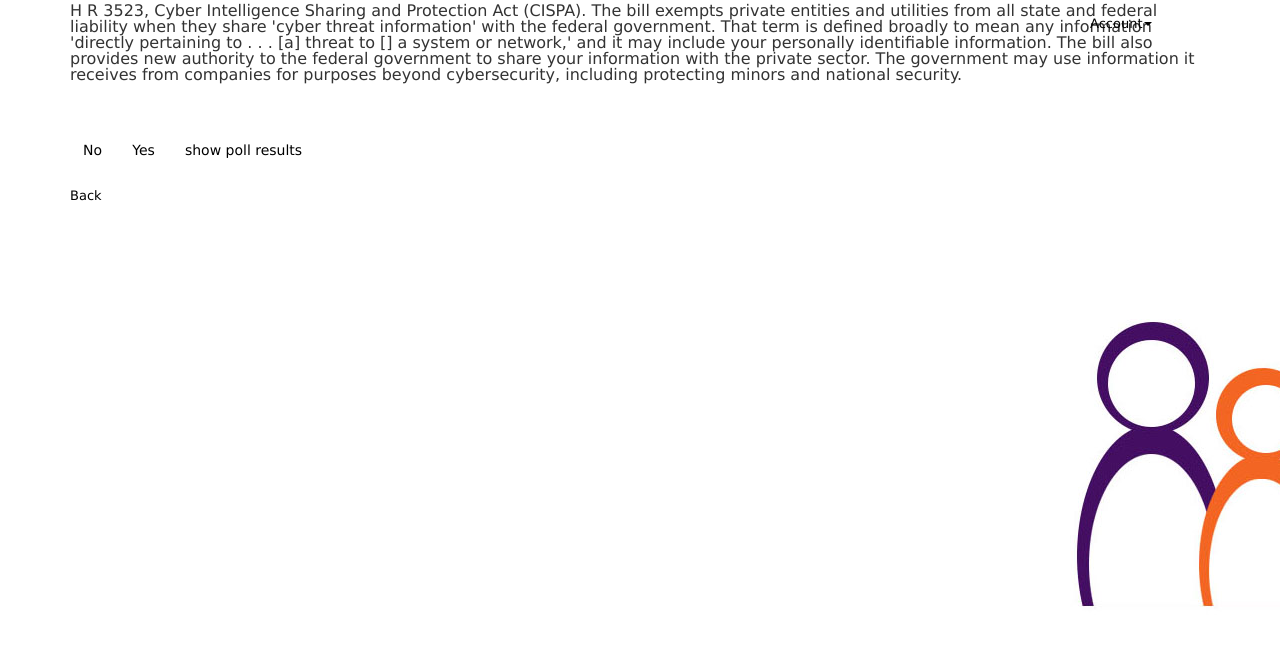
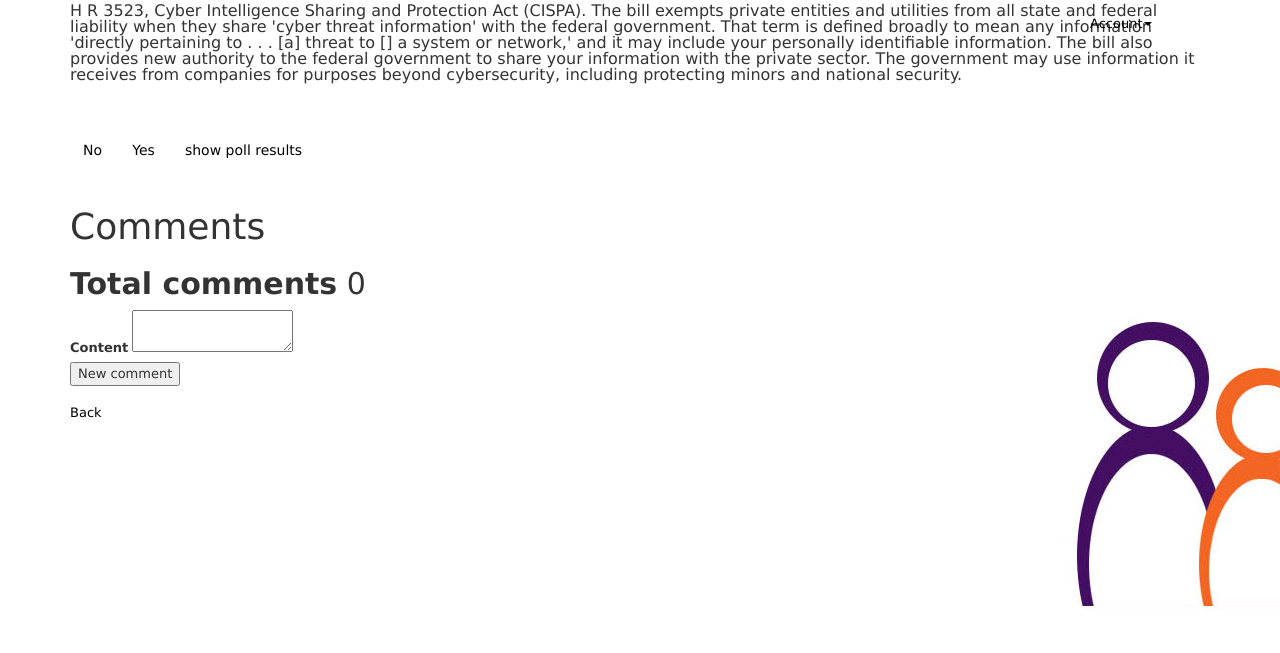
Before and after one commit to asqus/mvp, a Rails app: page /polls/5 in a window 1280 px wide. Shown: the part 147-800 px from the top of the page. Run offline with Rails 7, Linux system fonts and the light colour scheme; a user stored in the database is signed in; data comes from the database, SQL or seed files in the repository; data that the repository does not hold is empty; style sheets or scripts are compiled from the project's sources; parts of the project's set-up code (start-up, migrations or seed data) failed here and were passed over; some libraries are stand-ins or nearby versions.

Commit message:
added comments

```diff
--- a/app/controllers/polls_controller.rb
+++ b/app/controllers/polls_controller.rb
@@ -15,6 +15,7 @@ class PollsController < ApplicationController
   # GET /polls/1.json
   def show
     @poll = Poll.find(params[:id])
+    @comments = @poll.comments.order("created_at DESC").paginate( :page => params[:page]||1,:per_page => 10)
 
     respond_to do |format|
       format.html # show.html.erb
--- /dev/null
+++ b/app/models/comment.rb
@@ -0,0 +1,4 @@
+class Comment < ActiveRecord::Base
+  belongs_to :commentable, :polymorphic => true
+  attr_accessible :author, :content, :user_id
+end
--- a/app/models/poll.rb
+++ b/app/models/poll.rb
@@ -18,6 +18,7 @@ class Poll < ActiveRecord::Base
   # has_many :answers, dependent: :destroy
   has_many :up_relations, foreign_key: "user_id", dependent: :destroy
   has_many :voters, through: :up_relations, source: :user_id
+  has_many :comments, as: :commentable
 
   validates :user_id, presence: true
   validates :official_id, presence: true
--- a/app/models/question.rb
+++ b/app/models/question.rb
@@ -19,11 +19,10 @@ class Question < ActiveRecord::Base
   has_many :responses, dependent: :destroy
   has_many :uq_relations, foreign_key: "user_id", dependent: :destroy
   has_many :voters, through: :uq_relations, source: :user
+  has_many :comments, as: :commentable
 
   validates :user_id, presence: true
   validates :official_id, presence: true
-
-  default_scope order: 'rankValue DESC'
 
   def calcRank
     rankValue = upCache - downCache
--- /dev/null
+++ b/app/views/comments/_comment.html.erb
@@ -0,0 +1,4 @@
+<div class="comment">
+  <p><%= comment.content %></p>
+  <p>By: <%= comment.author %></p>
+</div>
--- /dev/null
+++ b/app/views/comments/_index.html.erb
@@ -0,0 +1,8 @@
+<div class="comments_out">
+  <div class="comments_middle">
+    <h2><strong>Total comments</strong> <%=commentable.comments.size%><div class="loading_pages"></div></h2>
+    <%=will_paginate comments%>
+    <%= render comments, :data => commentable.comments %>
+    <%=will_paginate comments%>
+  </div>
+</div>
--- /dev/null
+++ b/app/views/comments/_new.html.erb
@@ -0,0 +1,7 @@
+<%=form_for [commentable,Comment.new], :remote => true do |f|%>
+  <%=f.hidden_field :author, value: current_user.name %>
+  <%=f.hidden_field :user_id, value: current_user.id %>
+  <%=f.label :content %>
+  <%=f.text_area :content %></br>
+  <%=f.submit "New comment"%>
+<%end%>
--- a/app/views/polls/show.html.erb
+++ b/app/views/polls/show.html.erb
@@ -10,4 +10,11 @@
   <%= render 'up_relations/renderPollAnswers', poll: @poll %>
 </div>
 
+<h1>Comments</h1>
+<div id="comments">
+<%=render :partial => 'comments/index',:locals => {:commentable=> @poll,:comments => @comments}%>
+</div>
+
+<%= render :partial => "comments/new", :locals => { :commentable => @poll }%><br/>
+
 <%= link_to 'Back', polls_path %>
--- /dev/null
+++ b/app/views/questions/rebuildMain.js.erb
@@ -0,0 +1 @@
+$("#questions").html("<%= escape_javascript(render 'questionBlock', :questions => @questionList) %>");
--- /dev/null
+++ b/app/views/questions/show.js.erb
@@ -0,0 +1,3 @@
+$("#comments").html("<%=escape_javascript(render :partial =>'comments/index',:locals => {:commentable=> @commentable,:comments => @commentable.comments.order('created_at DESC').paginate( :page => params[:page]||1,:per_page => 10)})%>");
+$("#comment_content").val("")
+$(".loading_pages").css("background", "none")
--- a/config/routes.rb
+++ b/config/routes.rb
@@ -9,11 +9,16 @@ Mvp::Application.routes.draw do
 
   resources :votes
 
-  resources :polls
+  resources :polls do
+    resources :comments, only: [:create], :constraint => {:context_type => "polls"}
+  end
 
   resources :responses
 
-  resources :questions
+  get 'questions/reorder'
+  resources :questions do
+    resources :comments, only: [:create], :constraint => {:context_type => "questions"}
+  end
 
   resources :officials
 
```
Also changed, not shown: app/controllers/comments_controller.rb (added, +30 -0 lines), app/controllers/questions_controller.rb (+14 -0 lines), app/views/questions/_questionBlock.html.erb (added, +12 -0 lines), app/views/questions/index.html.erb (+6 -12 lines), app/views/questions/show.html.erb (+8 -0 lines), db/migrate/20121204222101_create_comments.rb (added, +16 -0 lines), Gemfile.lock, db/schema.rb.
